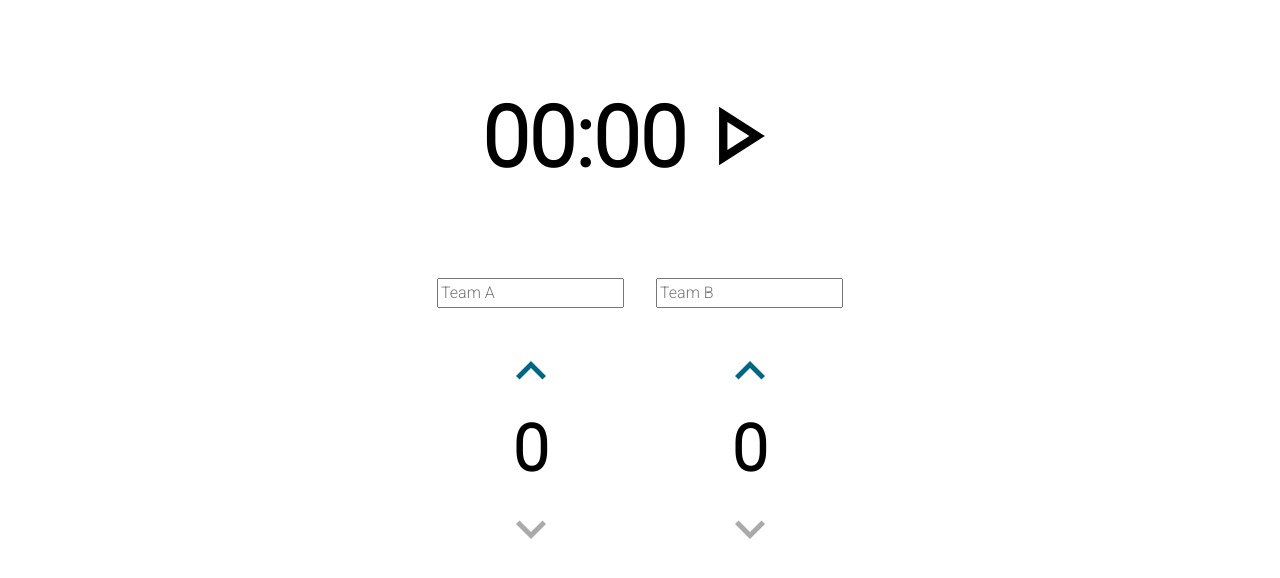
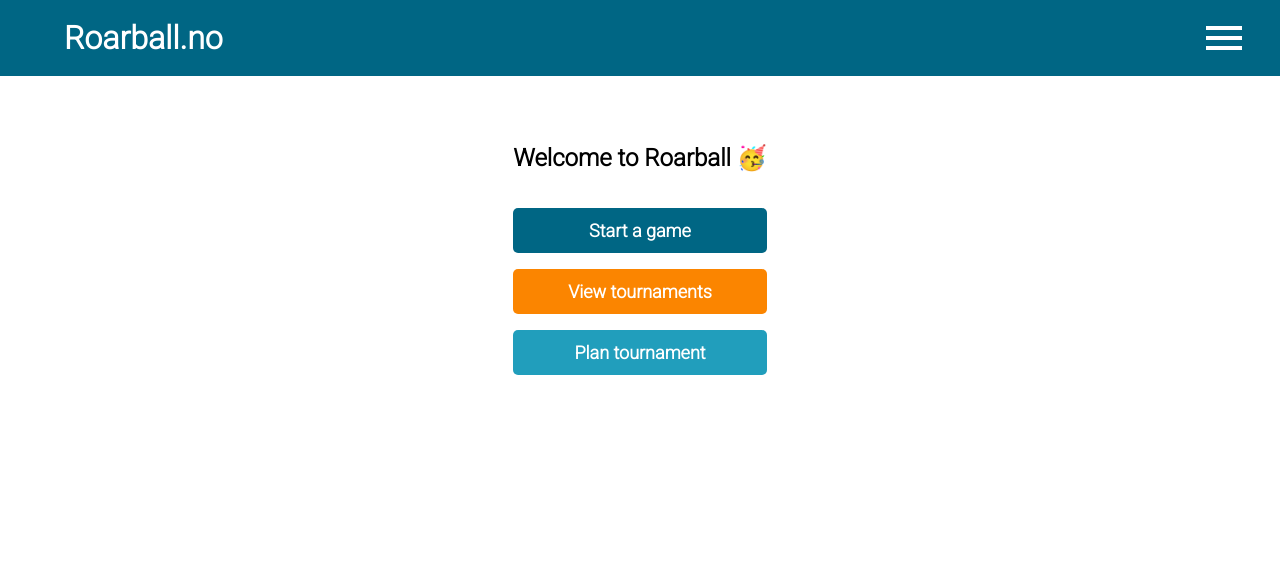
Before and after one commit to QuadballScorekeeper/quadball-scorekeeper, a SvelteKit app: page / in a window 1280 px wide. Shown: the top 578 px of the page. Built offline with nearby package versions, Linux system fonts and the light colour scheme.

Commit message:
set up front page

```diff
--- a/src/routes/+layout.svelte
+++ /dev/null
@@ -1,16 +0,0 @@
-<script lang="ts">
-</script>
-
-<div class="app">
-	<main>
-		<slot />
-	</main>
-</div>
-
-<style>
-	.app {
-		display: flex;
-		flex-direction: column;
-		min-height: 100vh;
-	}
-</style>
--- a/src/routes/+page.svelte
+++ b/src/routes/+page.svelte
@@ -1,67 +1,90 @@
-<script lang="ts">
-	import Counter from '$lib/game/Counter.svelte';
-	import Timer from '$lib/game/Timer.svelte';
-	import FlagCatch from '$lib/game/flag-catch.svelte';
-	import { Game } from '$lib/game/game';
-
-	const game = new Game();
+<script>
+	import { mdiMenu } from '@mdi/js';
 </script>
 
 <svelte:head>
-	<title>Quadball</title>
+	<title>Roarball</title>
 	<meta name="description" content="Quadball Score Tracking" />
 </svelte:head>
 
-<section>
-	<div class="game-section">
-		<Timer {...game} />
-		<div class="flex-row">
-			<div class="team-column">
-				<input class="team-name" placeholder="Team A" />
-				<Counter score={game.scoreA} />
-			</div>
-			<div class="team-column">
-				<input class="team-name" placeholder="Team B" />
-				<Counter score={game.scoreB} />
-			</div>
-		</div>
-	</div>
-	<!-- <FlagCatch /> -->
-</section>
+<div class="layout">
+	<header>
+		<h1 class="title">Roarball.no</h1>
+		<nav class="burger-menu-container">
+			<svg class="burger-menu" viewBox="0 0 24 24"><path d={mdiMenu} /></svg>
+		</nav>
+	</header>
+	<main>
+		<h2>Welcome to Roarball 🥳</h2>
+		<nav class="main-menu">
+			<a class="button" href="/game" style="background-color: #006684;">Start a game</a>
+			<button class="button" style="background-color: #FB8500;">View tournaments</button>
+			<button class="button" style="background-color: #219EBC;">Plan tournament</button>
+		</nav>
+	</main>
+</div>
 
 <style>
-	section {
+	.layout {
 		display: flex;
 		flex-direction: column;
-		align-items: center;
-		gap: 1rem;
-		min-height: 100vh;
+		height: 100vh;
+		height: 100svh;
+		width: 100vw;
+		width: 100svw;
 	}
 
-	.game-section {
+	header {
 		display: flex;
-		flex-direction: column;
-		align-items: center;
-		height: 70vh;
+		justify-content: space-between;
+		min-height: 76px;
+		height: 10%;
+		background-color: #006684;
+		color: #ffffff;
 	}
 
-	.flex-row {
-		display: flex;
-		flex-direction: row;
-		gap: 2rem;
-		flex: 1;
-		align-items: start;
+	.title {
+		margin: auto 0 auto 5%;
 	}
 
-	.team-name {
-		display: flex;
-		flex: 1;
+	.burger-menu-container {
+		margin: auto 2.5% auto 0;
 	}
-	.team-column {
+
+	.burger-menu {
+		width: 48px;
+		height: 48px;
+		fill: white;
+	}
+
+	main {
+		height: 100%;
+		max-width: 1024px;
+
+		margin: 5% auto 0 auto;
+
 		display: flex;
 		flex-direction: column;
 		gap: 2rem;
-		flex: 1;
-		align-items: center;
+		justify-content: start;
+	}
+
+	.main-menu {
+		display: flex;
+		flex-direction: column;
+		gap: 1rem;
+	}
+
+	.button {
+		border: 0px;
+		border-radius: 5px;
+
+		padding: 0.5em;
+
+		color: white;
+		text-align: center;
+		font-size: large;
+		font-weight: bold;
+		text-decoration: none;
 	}
 </style>
--- /dev/null
+++ b/src/routes/game/+page.ts
@@ -0,0 +1,3 @@
+// since there's no dynamic data here, we can prerender
+// it so that it gets served as a static asset in production
+export const prerender = true;
```
Also changed, not shown: src/routes/game/+page.svelte (added, +67 -0 lines).
